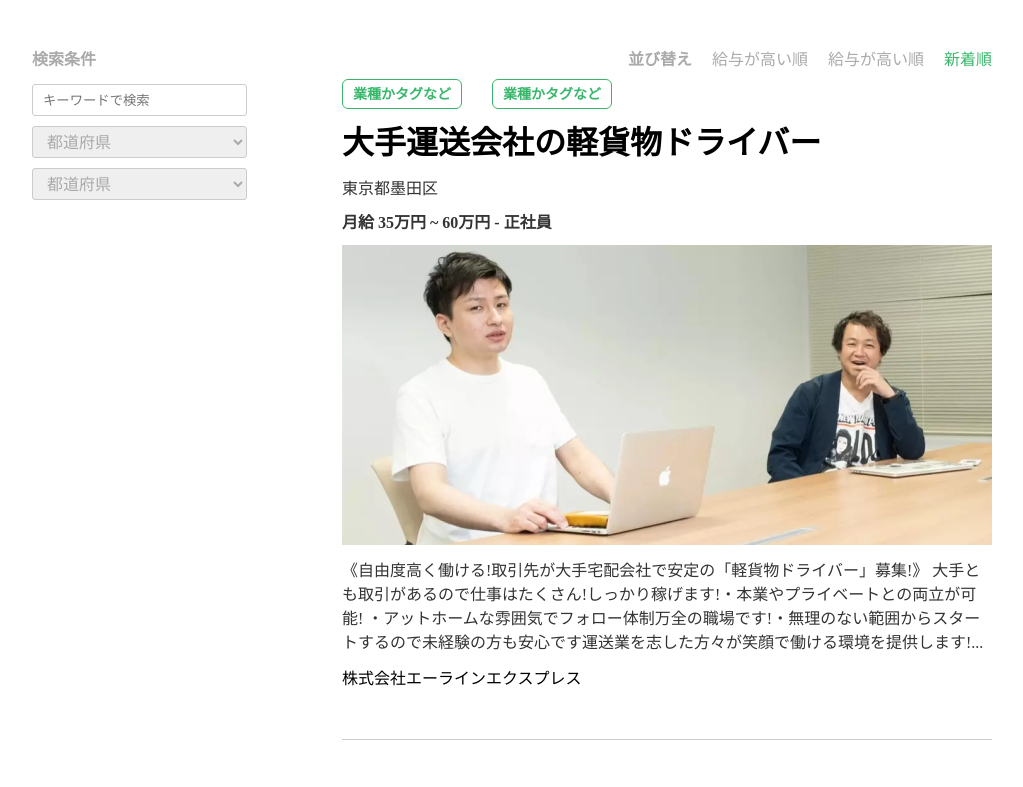
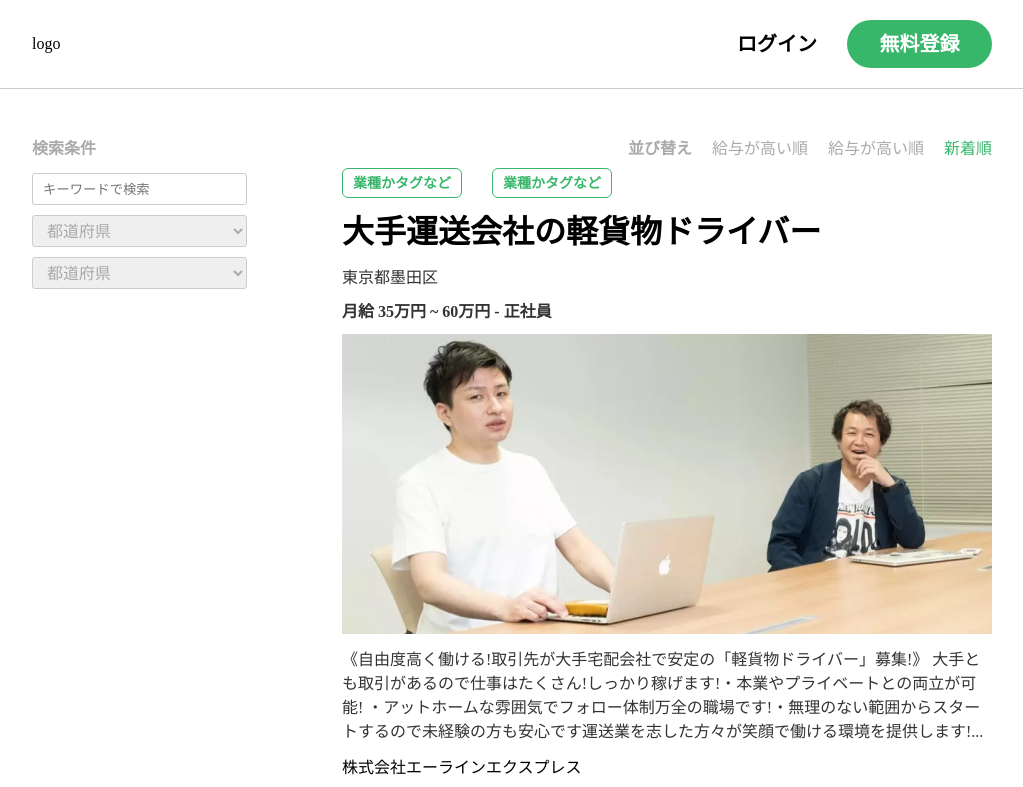
Before and after one commit to suhail-ibne-habib/jobbook, a plain HTML site: page index.html in a window 1280 px wide. Shown: the top 787 px of the page, without its empty margins (128-1151 px from the left). Drawn offline with Linux system fonts and the light colour scheme.

Commit message:
Header added

```diff
--- a/index.html
+++ b/index.html
@@ -8,6 +8,18 @@
     <link rel="stylesheet" href="style.css">
 </head>
 <body>
+
+    <header>
+        <nav class="container">
+            <div class="nav-brand">logo</div>
+            <div class="nav-menu">
+                <ul class="nav-lists">
+                    <li class="nav-list"><a href="#" class="nav-link">ログイン</a></li>
+                    <li class="nav-list"><a href="#" class="nav-link btn">無料登録</a></li>
+                </ul>
+            </div>
+        </nav>
+    </header>
 
     <main>
         <div class="container">
--- a/style.css
+++ b/style.css
@@ -49,6 +49,48 @@ main{
 
 .posts{
     flex-basis: 650px;
+}
+
+/*--Header starts--*/
+header{
+    border-bottom: 1px solid #ccc;
+    padding-top: 20px;
+    padding-bottom: 20px;
+}
+
+nav{
+    display: flex;
+    justify-content: space-between;
+    align-items: center;
+    flex-wrap: wrap;
+}
+
+.nav-lists{
+    display: flex;
+    list-style: none;
+    justify-content: end;
+    align-items: center;
+    gap: 30px;
+}
+
+.nav-lists .nav-list .nav-link{
+    font-family: Hiragino Kaku Gothic Pro;
+    font-size: 20px;
+    font-weight: 600;
+    line-height: 30px;
+    text-decoration: none;
+    color: #000;
+}
+
+.nav-lists .nav-list .nav-link.btn{
+    background-color: var(--primary-color);
+    color: #fff;
+    height: 48px;
+    border-radius: 40px;
+    display: flex;
+    justify-content: center;
+    align-items: center;
+    min-width: 145px;
 }
 
 /*--Side bar--*/
```
Also changed, not shown: details.html (+11 -1 lines).
